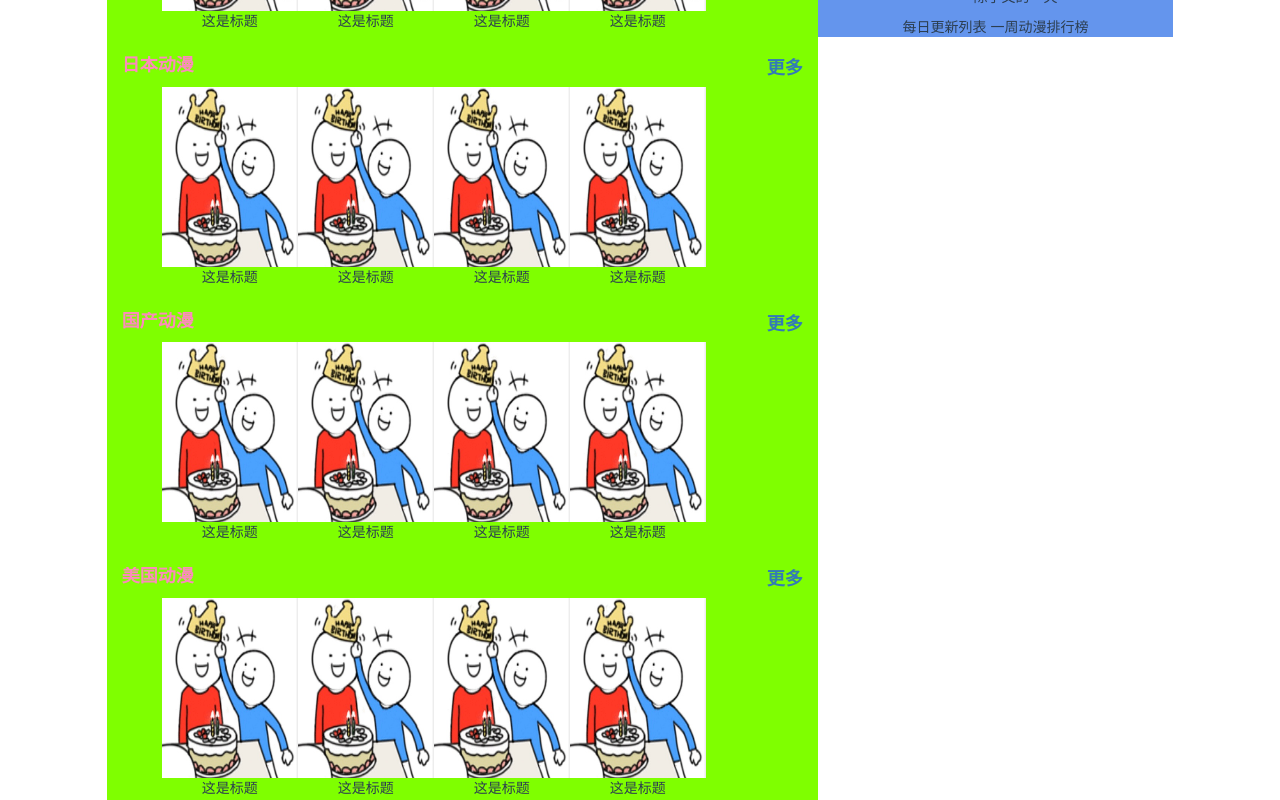
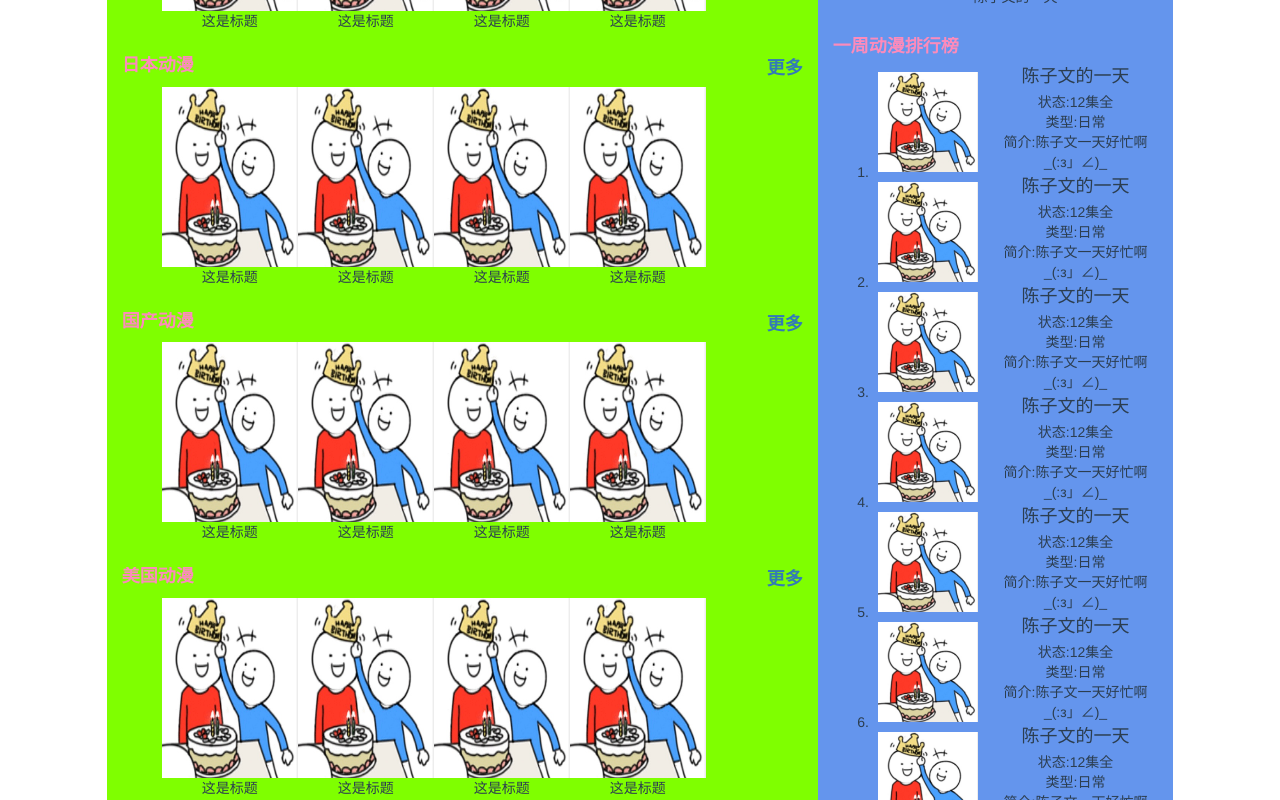
Before and after one commit to ChenZiWen66/AnimeProject, a Vue app in the folder web/: page /main in a window 1280 px wide. Shown: the part 680-1480 px from the top of the page. Built offline with nearby package versions, Linux system fonts and the light colour scheme; a small style sheet from the web is missing.

Commit message:
1.编写了一周动漫排行

```diff
--- /dev/null
+++ b/web/src/components/AnimeWeekRank.vue
@@ -0,0 +1,62 @@
+<template>
+    <!--  一周动漫排行榜  -->
+    <div class="row">
+        <!--    标题    -->
+        <div class="col-md-12 title">
+            <h2>一周动漫排行榜</h2>
+        </div>
+        <div class="col-md-12">
+            <ol>
+                <li>
+                    <MediaBrowser title="陈子文的一天" type="日常" state="12集全" describe="陈子文一天好忙啊_(:з」∠)_"/>
+                </li>
+                <li>
+                    <MediaBrowser title="陈子文的一天" type="日常" state="12集全" describe="陈子文一天好忙啊_(:з」∠)_"/>
+                </li>
+                <li>
+                    <MediaBrowser title="陈子文的一天" type="日常" state="12集全" describe="陈子文一天好忙啊_(:з」∠)_"/>
+                </li>
+                <li>
+                    <MediaBrowser title="陈子文的一天" type="日常" state="12集全" describe="陈子文一天好忙啊_(:з」∠)_"/>
+                </li>
+                <li>
+                    <MediaBrowser title="陈子文的一天" type="日常" state="12集全" describe="陈子文一天好忙啊_(:з」∠)_"/>
+                </li>
+                <li>
+                    <MediaBrowser title="陈子文的一天" type="日常" state="12集全" describe="陈子文一天好忙啊_(:з」∠)_"/>
+                </li>
+                <li>
+                    <MediaBrowser title="陈子文的一天" type="日常" state="12集全" describe="陈子文一天好忙啊_(:з」∠)_"/>
+                </li>
+                <li>
+                    <MediaBrowser title="陈子文的一天" type="日常" state="12集全" describe="陈子文一天好忙啊_(:з」∠)_"/>
+                </li>
+                <li>
+                    <MediaBrowser title="陈子文的一天" type="日常" state="12集全" describe="陈子文一天好忙啊_(:з」∠)_"/>
+                </li>
+            </ol>
+        </div>
+    </div>
+</template>
+
+<script>
+    import MediaBrowser from "./MediaBrowser";
+
+    export default {
+        name: "AnimeWeekRank",
+        components: {
+            MediaBrowser
+        }
+    }
+</script>
+
+<style scoped>
+    .title h2 {
+        font-size: 18px;
+        font-family: "Microsoft YaHei", 微软雅黑, serif;
+        color: rgb(252, 139, 187);
+        font-weight: 700;
+        float: left;
+        overflow: hidden;
+    }
+</style>
--- /dev/null
+++ b/web/src/components/MediaBrowser.vue
@@ -0,0 +1,41 @@
+<template>
+    <div class="media">
+        <div class="media-left">
+            <a href="#">
+                <img class="media-object" src="../assets/xiaolan.jpg" :alt="title">
+            </a>
+        </div>
+        <div class="media-body">
+            <h4 class="media-heading">{{title}}</h4>
+            <div> 状态:{{state}}</div>
+            <div> 类型:{{type}}</div>
+            <div>简介:{{describe}}</div>
+        </div>
+    </div>
+</template>
+
+<script>
+    export default {
+        name: "MediaBrowser",
+        props: {
+            //标题
+            title: "",
+            //状态
+            state: "",
+            //类型
+            type: "",
+            //简介
+            describe: "",
+            //封面路径
+            // coverSrc: ""
+        }
+    }
+</script>
+
+<style scoped>
+    .media img {
+        width: 100px;
+        height: 100px;
+        margin: 5px;
+    }
+</style>
--- a/web/src/views/Main.vue
+++ b/web/src/views/Main.vue
@@ -39,8 +39,7 @@
                     </div>
                     <div class="col-md-4" style="background-color: cornflowerblue">
                         <DailyUpdateList/>
-                        每日更新列表
-                        一周动漫排行榜
+                        <AnimeWeekRank/>
                     </div>
                 </div>
             </div>
@@ -55,11 +54,12 @@
     import TagList from "../components/TagList";
     import MediaContent from "../components/MediaContent";
     import DailyUpdateList from "../components/DailyUpdateList";
+    import AnimeWeekRank from "../components/AnimeWeekRank";
 
     export default {
         name: "Main",
         components: {
-            PageTop, Navigation, Carousel, TagList, MediaContent,DailyUpdateList
+            PageTop, Navigation, Carousel, TagList, MediaContent,DailyUpdateList,AnimeWeekRank
         }
     }
 </script>
```
